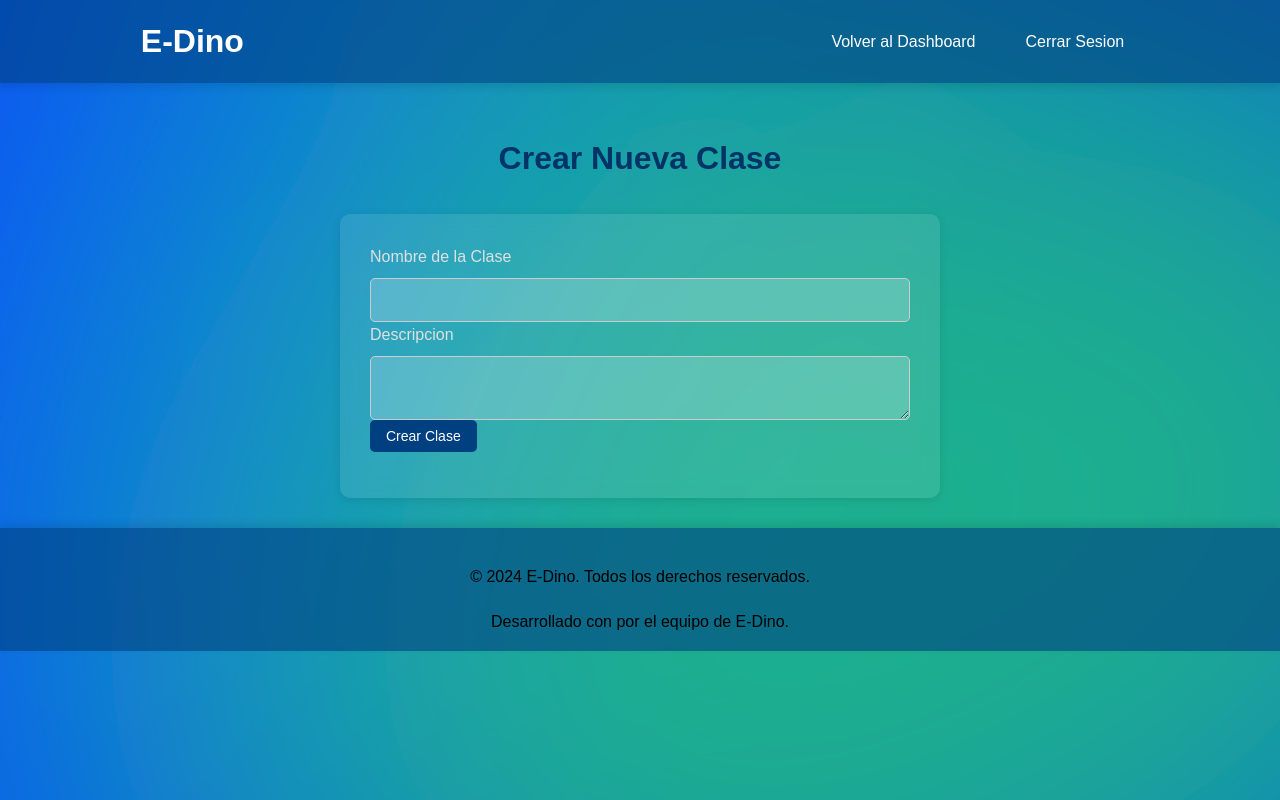
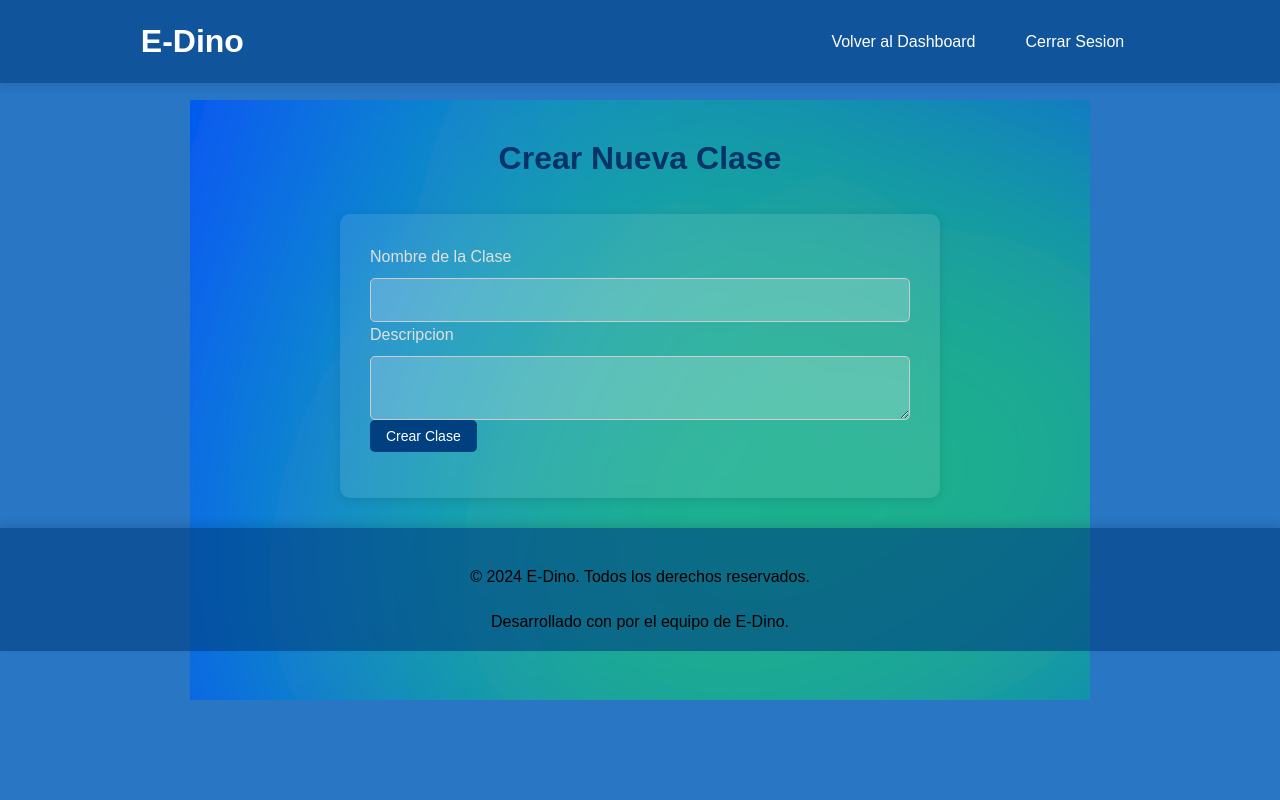
Before and after one commit to JulioDiaz131xd/e-dino_host, a PHP site: page /public/crear_clase.php in a window 1280 px wide. Run offline with PHP 8.4, Linux system fonts and the light colour scheme; the visitor is signed in with stand-in values (Sample User, id 1); data that the repository does not hold is empty.

Commit message:
Update crear_clase.css

```diff
--- a/assets/css/crear_clase.css
+++ b/assets/css/crear_clase.css
@@ -21,7 +21,7 @@ body {
     font-family: 'Poppins', sans-serif;
     background-color: var(--background-color);
     background-image: url('../assets/images/font-cc.svg'); /* Reemplaza con la ruta de tu imagen */
-    background-size: cover; /* Ajusta la imagen para cubrir toda el área */
+    background-size: auto auto; /* Ajusta la imagen para cubrir toda el área */
     background-repeat: no-repeat; /* Evita que la imagen se repita */
     background-attachment: fixed; /* Fija la imagen al fondo */
     background-position: center; /* Centra la imagen */
```
